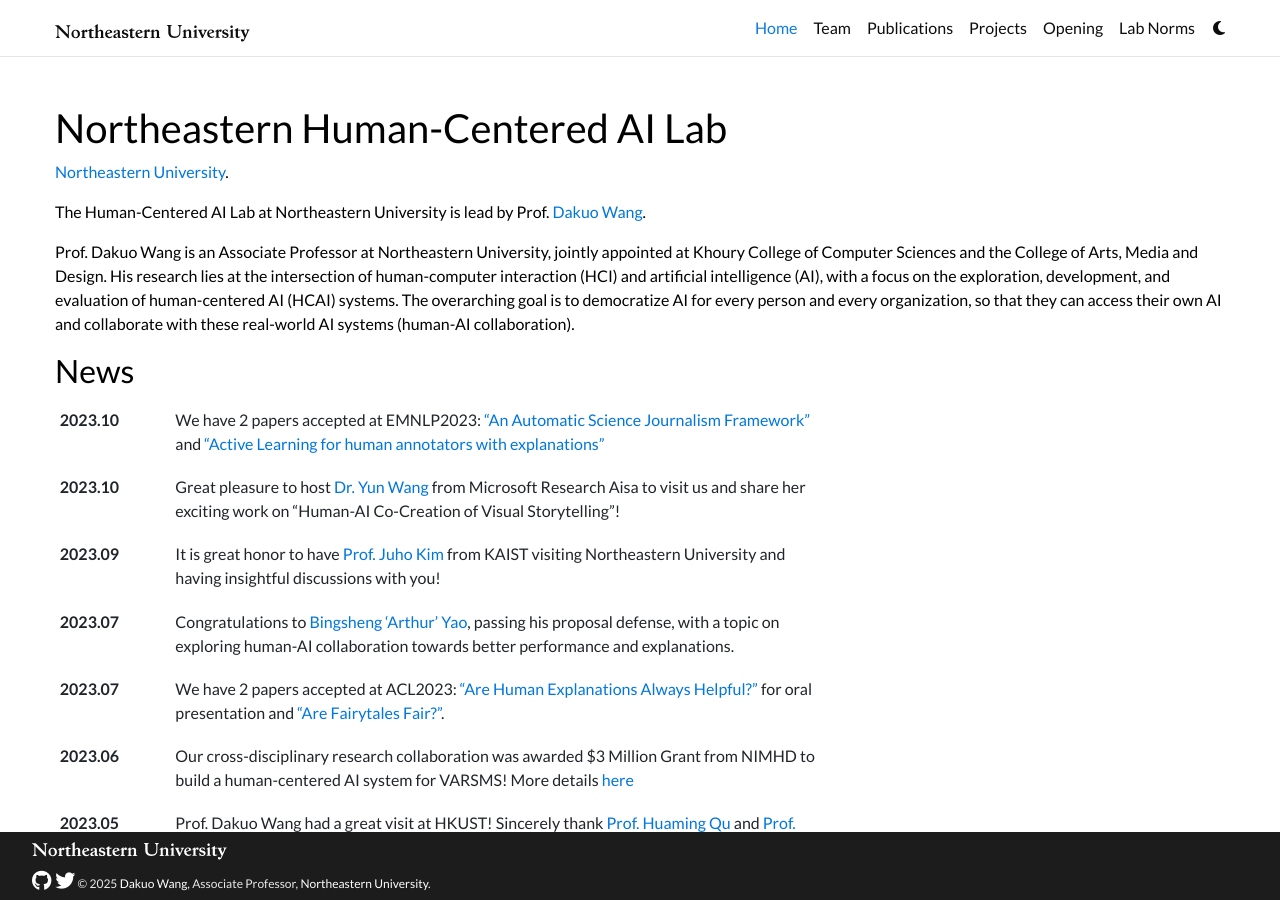
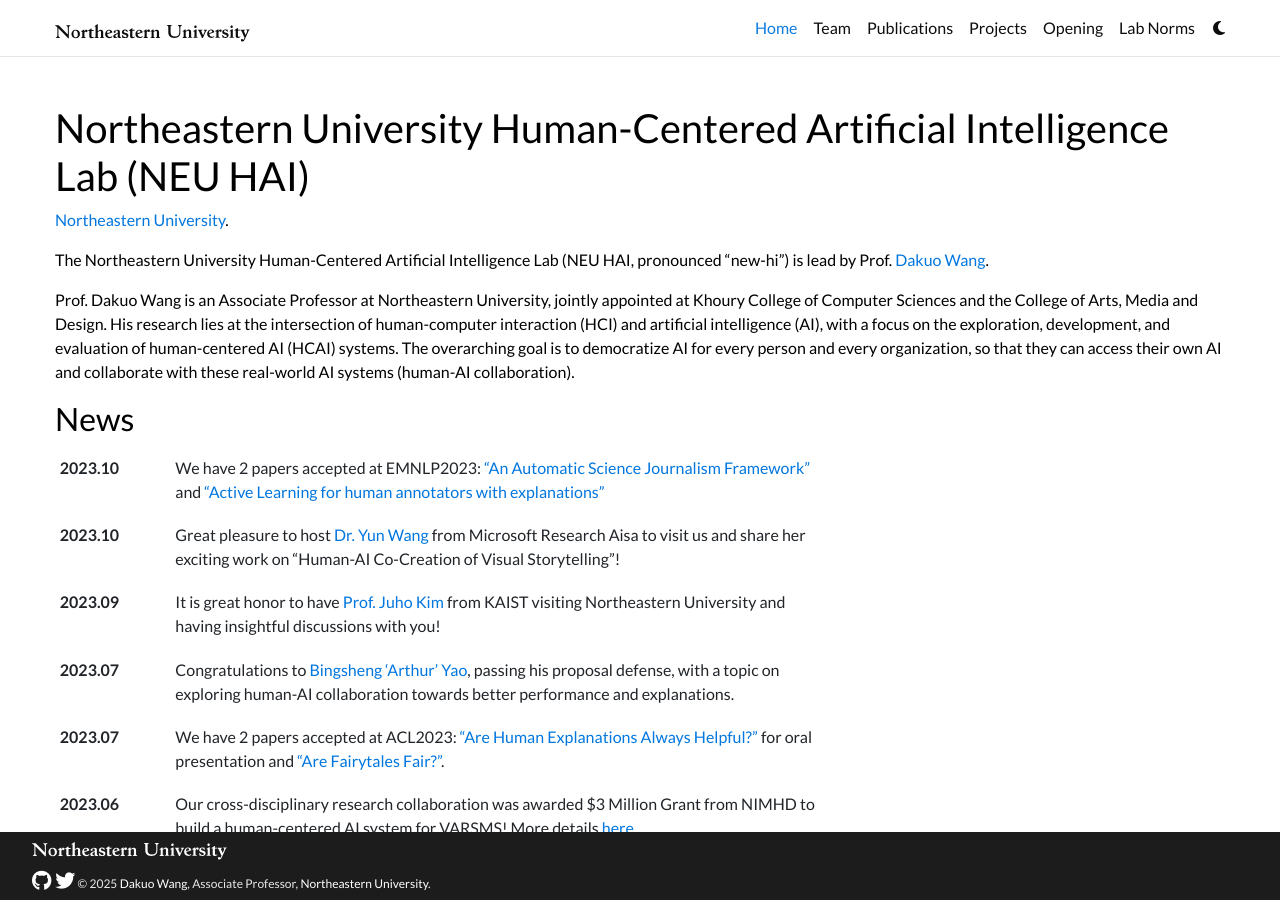
Before and after one commit to NEU-HAI-Lab/lab_homepage, a Jekyll site: the page built from _pages/home.md, in a window 1280 px wide and 900 px high. Built offline with Jekyll 4.4.1, drawn with Linux system fonts in a browser that asks for light colours; full-size pictures stand in for the smaller copies a plugin makes; comment, search, counter and statistics services are not loaded; a style sheet for code colours, icons or effects is not loaded; some of the changed text lies outside the part shown.

```diff
--- a/_config.yml
+++ b/_config.yml
@@ -2,10 +2,10 @@
 # Site settings
 # -----------------------------------------------------------------------------
 
-title: Northeastern Human-Centered AI Lab # the website title (if blank, full name will be used instead)
+title: Northeastern University Human-Centered Artificial Intelligence Lab (NEU HAI) # the website title (if blank, full name will be used instead)
 first_name:
 middle_name:
-last_name: Northeastern Human-Centered AI Lab
+last_name: Northeastern University Human-Centered Artificial Intelligence Lab
 email:
 description: > # the ">" symbol means to ignore newlines until "footer_text:"
   Northeastern Human-Centered AI Lab.
--- a/_pages/home.md
+++ b/_pages/home.md
@@ -23,7 +23,7 @@ social: false # includes social icons at the bottom of the page
 <!-- <div style="float: left; width: 50%;">第一列</div>
 <div style="float: left; width: 50%;">第二列</div> -->
 
-The Human-Centered AI Lab at Northeastern University is lead by Prof. [Dakuo Wang](https://www.dakuowang.com/).
+The Northeastern University Human-Centered Artificial Intelligence Lab (NEU HAI, pronounced "new-hi") is lead by Prof. [Dakuo Wang](https://www.dakuowang.com/).
 
 Prof. Dakuo Wang is an Associate Professor at Northeastern University, jointly appointed at Khoury College of Computer Sciences and the College of Arts, Media and Design. His research lies at the intersection of human-computer interaction (HCI) and artificial intelligence (AI), with a focus on the exploration, development, and evaluation of human-centered AI (HCAI) systems. The overarching goal is to democratize AI for every person and every organization, so that they can access their own AI and collaborate with these real-world AI systems (human-AI collaboration).
 
```
Also changed, not shown: _members/amirali.md (+2 -2 lines), _members/jiaju.md (+1 -1 lines), _members/jumana.md (added, +28 -0 lines), _members/ruishi.md (+1 -1 lines), _members/wenbo.md (+1 -1 lines).
